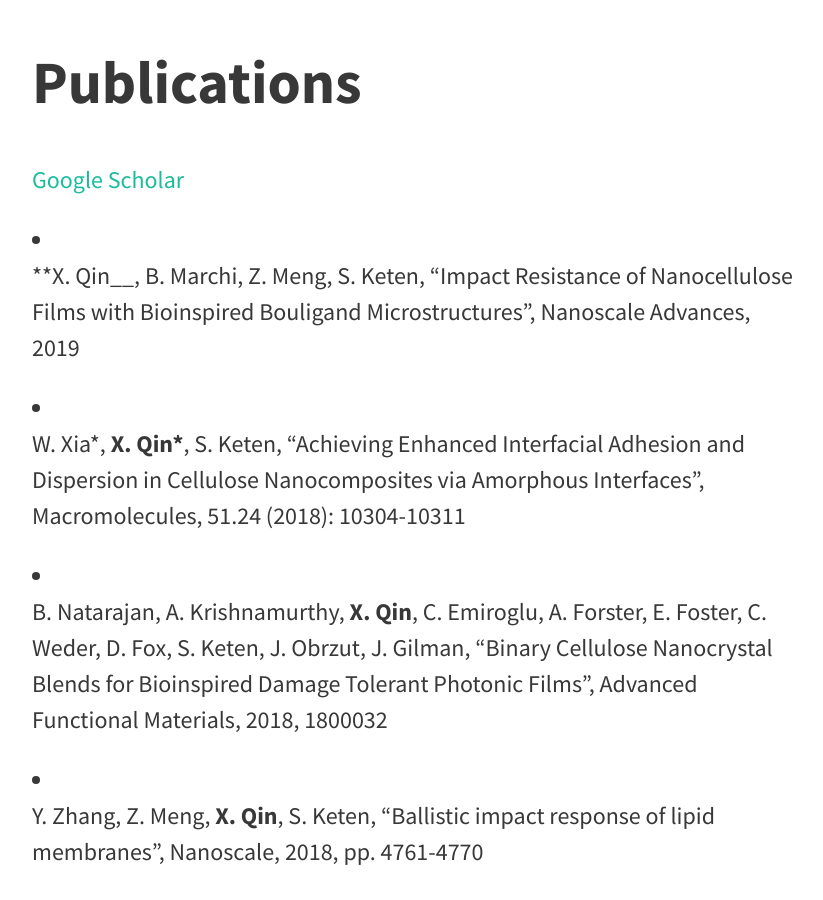
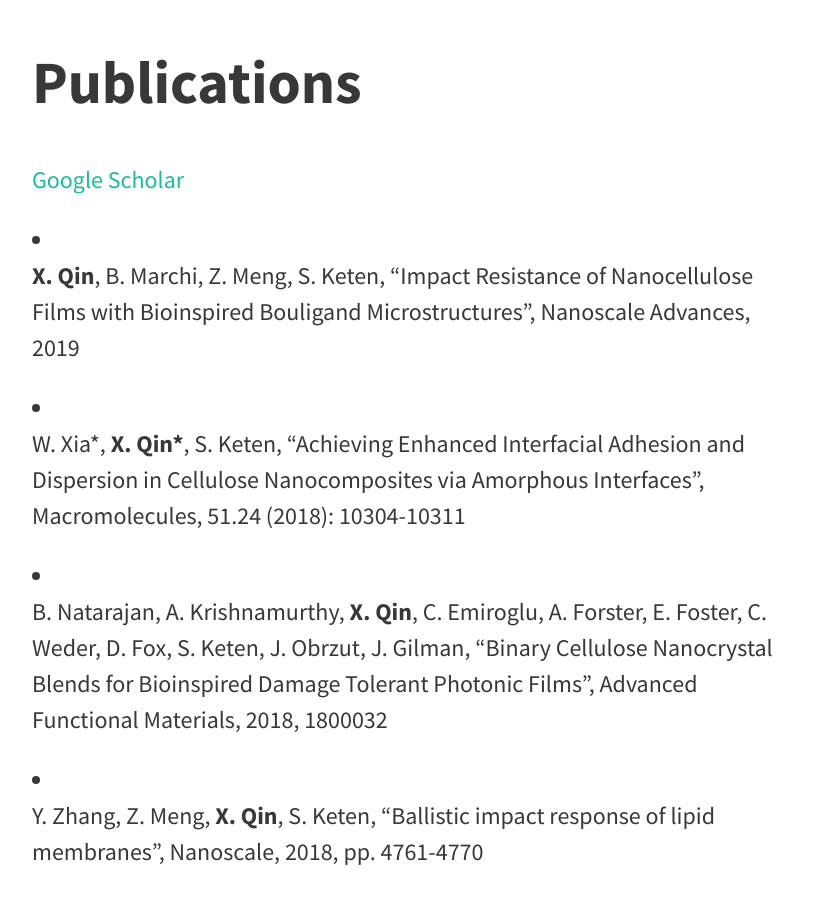
Before and after one commit to XPassion/xinqin.github.io, a Jekyll site: the page built from about.md, in a window 1280 px wide and 900 px high, scrolled down 6268 px. Shown: the whole window, without its empty margins (224-1047 px from the left). Built offline with Jekyll 4.4.1, drawn with Linux system fonts in a browser that asks for light colours.

Commit message:
update photo

```diff
--- a/about.md
+++ b/about.md
@@ -117,7 +117,7 @@ _Mentor at Summer Research Opportunity Program_, 2015/07-2015/08
 # Publications
 [Google Scholar](https://scholar.google.com/citations?hl=en&user=G-IIL84AAAAJ&view_op=list_works&sortby=pubdate)
 
--	**X. Qin__, B. Marchi, Z. Meng, S. Keten, “Impact Resistance of Nanocellulose Films with Bioinspired Bouligand Microstructures”, Nanoscale Advances, 2019
+-	**X. Qin**, B. Marchi, Z. Meng, S. Keten, “Impact Resistance of Nanocellulose Films with Bioinspired Bouligand Microstructures”, Nanoscale Advances, 2019
 
 -	W. Xia\*, __X. Qin\*__, S. Keten, “Achieving Enhanced Interfacial Adhesion and Dispersion in Cellulose Nanocomposites via Amorphous Interfaces”, Macromolecules, 51.24 (2018): 10304-10311
 
```
Also changed, not shown: other parts of about.md (+1 -1 lines), assets/img/About_feature_img.png (deleted), 2 other files.
